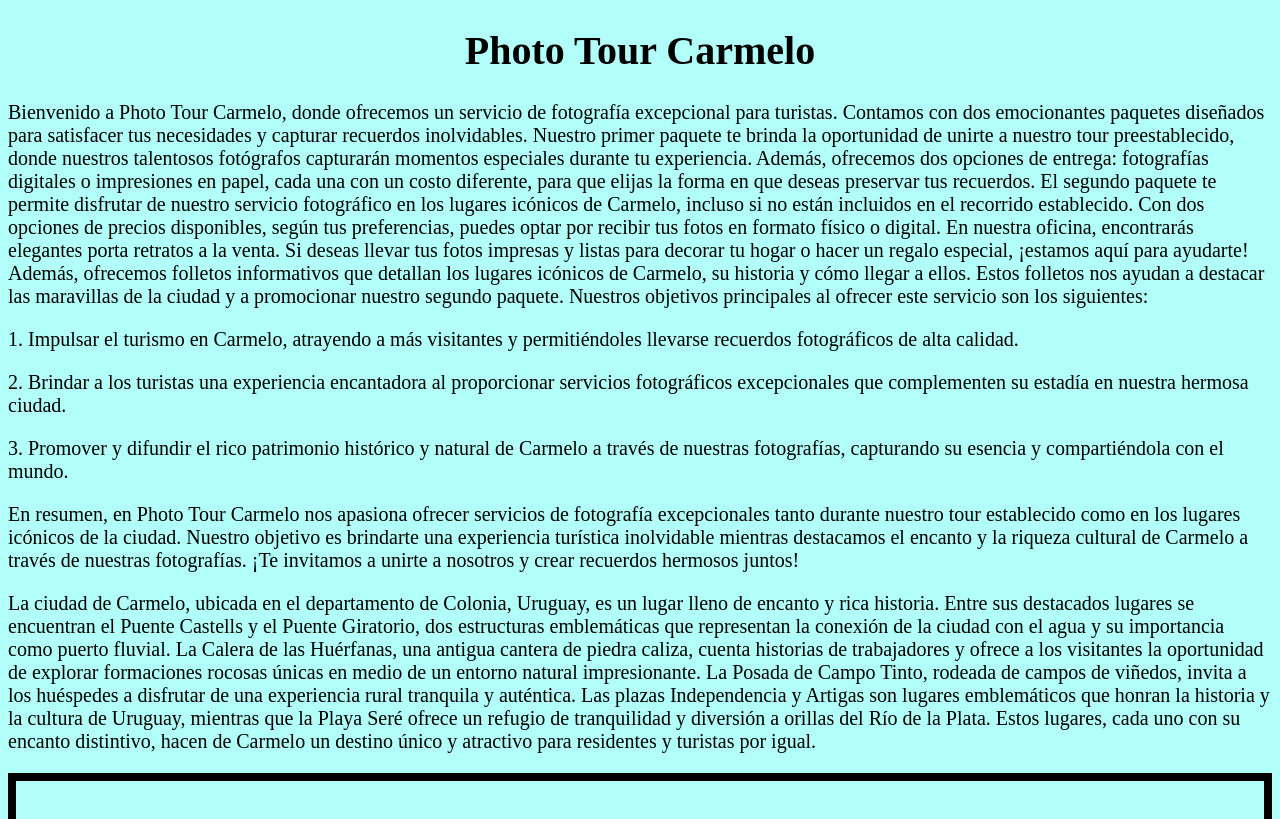
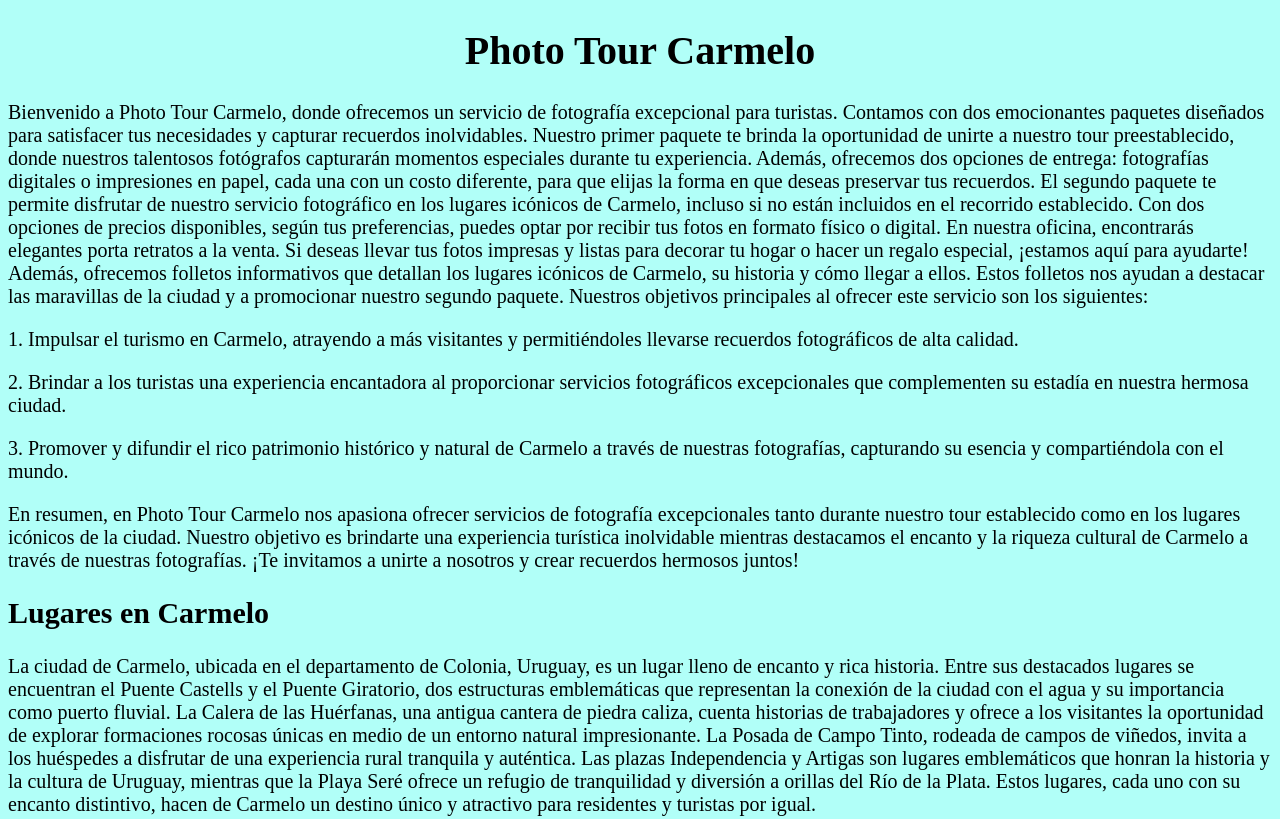
Before and after one commit to PhotoTourCarmelo/CarmeloPage, a plain HTML site: page index.html in a window 1280 px wide. Shown: the top 819 px of the page. Drawn offline with Linux system fonts and the light colour scheme.

Commit message:
Update index.html

```diff
--- a/index.html
+++ b/index.html
@@ -46,7 +46,7 @@
 </p>3. Promover y difundir el rico patrimonio histórico y natural de Carmelo a través de nuestras fotografías, capturando su esencia y compartiéndola con el mundo. </p>
 
     En resumen, en Photo Tour Carmelo nos apasiona ofrecer servicios de fotografía excepcionales tanto durante nuestro tour establecido como en los lugares icónicos de la ciudad. Nuestro objetivo es brindarte una experiencia turística inolvidable mientras destacamos el encanto y la riqueza cultural de Carmelo a través de nuestras fotografías. ¡Te invitamos a unirte a nosotros y crear recuerdos hermosos juntos!</p>
-   <title>Lugares de Carmelo</title>
+    <h2>Lugares en Carmelo</h2>
   <p>La ciudad de Carmelo, ubicada en el departamento de Colonia, Uruguay, es un lugar lleno de encanto y rica historia. Entre sus destacados lugares se encuentran el Puente Castells y el Puente Giratorio, dos estructuras emblemáticas que representan la conexión de la ciudad con el agua y su importancia como puerto fluvial. La Calera de las Huérfanas, una antigua cantera de piedra caliza, cuenta historias de trabajadores y ofrece a los visitantes la oportunidad de explorar formaciones rocosas únicas en medio de un entorno natural impresionante.
     La Posada de Campo Tinto, rodeada de campos de viñedos, invita a los huéspedes a disfrutar de una experiencia rural tranquila y auténtica. Las plazas Independencia y Artigas son lugares emblemáticos que honran la historia y la cultura de Uruguay, mientras que la Playa Seré ofrece un refugio de tranquilidad y diversión a orillas del Río de la Plata. Estos lugares, cada uno con su encanto distintivo, hacen de Carmelo un destino único y atractivo para residentes y turistas por igual.
 
```
